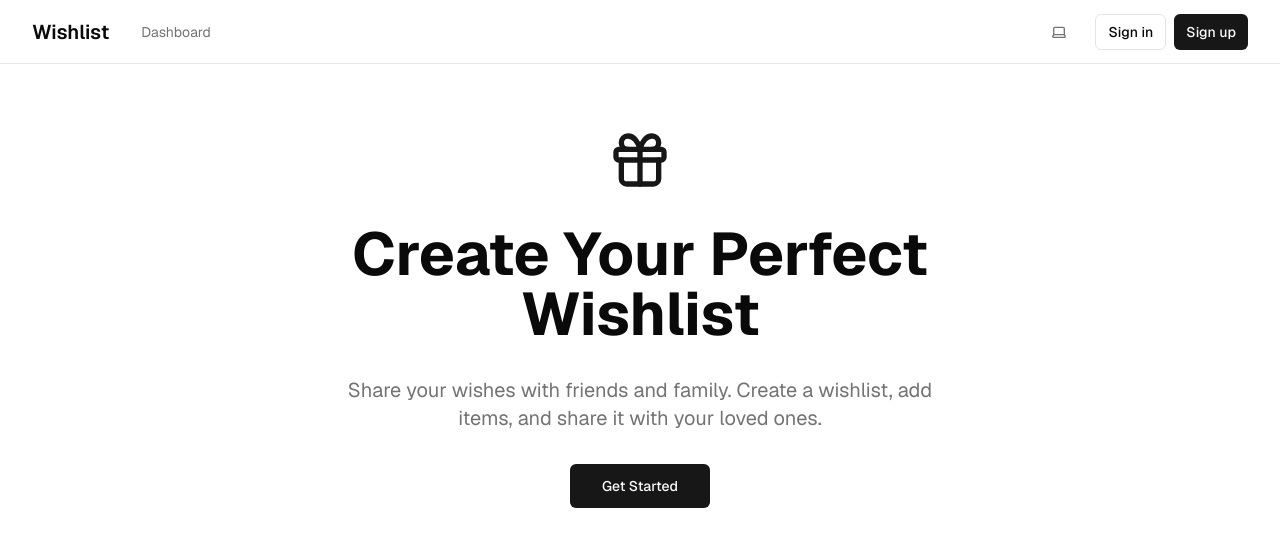
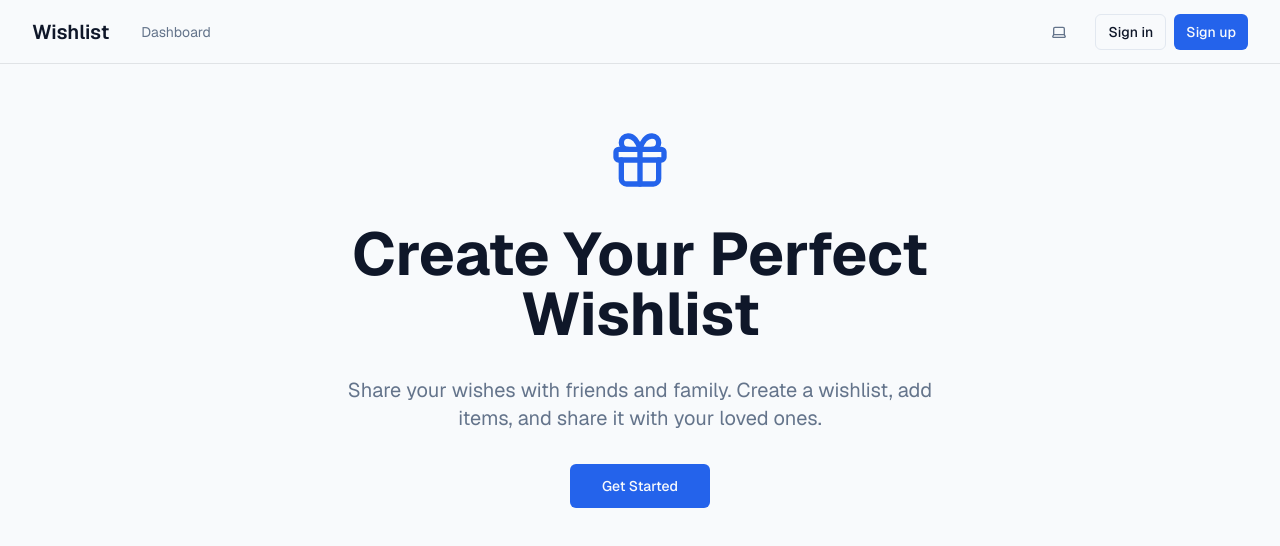
Before and after one commit to malochak/wishlist, a Next.js app: page / in a window 1280 px wide. Shown: the top 546 px of the page. Built offline with nearby package versions, Linux system fonts and the light colour scheme; no server answers.

Commit message:
replace theme pallete

```diff
--- a/app/globals.css
+++ b/app/globals.css
@@ -4,25 +4,34 @@
 
 @layer base {
   :root {
-    --background: 0 0% 100%;
-    --foreground: 0 0% 3.9%;
+    --background: 210 40% 98%;
+    --foreground: 222 47% 11%;
+
     --card: 0 0% 100%;
-    --card-foreground: 0 0% 3.9%;
+    --card-foreground: 222 47% 11%;
+
     --popover: 0 0% 100%;
-    --popover-foreground: 0 0% 3.9%;
-    --primary: 0 0% 9%;
-    --primary-foreground: 0 0% 98%;
-    --secondary: 0 0% 96.1%;
-    --secondary-foreground: 0 0% 9%;
-    --muted: 0 0% 96.1%;
-    --muted-foreground: 0 0% 45.1%;
-    --accent: 0 0% 96.1%;
-    --accent-foreground: 0 0% 9%;
+    --popover-foreground: 222 47% 11%;
+
+    --primary: 221 83% 53%;
+    --primary-foreground: 210 40% 98%;
+
+    --secondary: 210 40% 96.1%;
+    --secondary-foreground: 222 47% 11%;
+
+    --muted: 210 40% 96.1%;
+    --muted-foreground: 215.4 16.3% 46.9%;
+
+    --accent: 192 70% 51%;
+    --accent-foreground: 222 47% 11%;
+
     --destructive: 0 84.2% 60.2%;
-    --destructive-foreground: 0 0% 98%;
-    --border: 0 0% 89.8%;
-    --input: 0 0% 89.8%;
-    --ring: 0 0% 3.9%;
+    --destructive-foreground: 210 40% 98%;
+
+    --border: 214.3 31.8% 91.4%;
+    --input: 214.3 31.8% 91.4%;
+    --ring: 221 83% 53%;
+
     --radius: 0.5rem;
     --chart-1: 12 76% 61%;
     --chart-2: 173 58% 39%;
@@ -32,25 +41,33 @@
   }
 
   .dark {
-    --background: 0 0% 3.9%;
-    --foreground: 0 0% 98%;
-    --card: 0 0% 3.9%;
-    --card-foreground: 0 0% 98%;
-    --popover: 0 0% 3.9%;
-    --popover-foreground: 0 0% 98%;
-    --primary: 0 0% 98%;
-    --primary-foreground: 0 0% 9%;
-    --secondary: 0 0% 14.9%;
-    --secondary-foreground: 0 0% 98%;
-    --muted: 0 0% 14.9%;
-    --muted-foreground: 0 0% 63.9%;
-    --accent: 0 0% 14.9%;
-    --accent-foreground: 0 0% 98%;
+    --background: 222 47% 11%;
+    --foreground: 210 40% 98%;
+
+    --card: 222 47% 11%;
+    --card-foreground: 210 40% 98%;
+
+    --popover: 222 47% 11%;
+    --popover-foreground: 210 40% 98%;
+
+    --primary: 217 91% 60%;
+    --primary-foreground: 210 40% 98%;
+
+    --secondary: 217 32% 17%;
+    --secondary-foreground: 210 40% 98%;
+
+    --muted: 217 32% 17%;
+    --muted-foreground: 215 20.2% 65.1%;
+
+    --accent: 192 85% 55%;
+    --accent-foreground: 210 40% 98%;
+
     --destructive: 0 62.8% 30.6%;
-    --destructive-foreground: 0 0% 98%;
-    --border: 0 0% 14.9%;
-    --input: 0 0% 14.9%;
-    --ring: 0 0% 83.1%;
+    --destructive-foreground: 210 40% 98%;
+
+    --border: 217 32% 17%;
+    --input: 217 32% 17%;
+    --ring: 224 76% 48%;
     --chart-1: 220 70% 50%;
     --chart-2: 160 60% 45%;
     --chart-3: 30 80% 55%;
```
